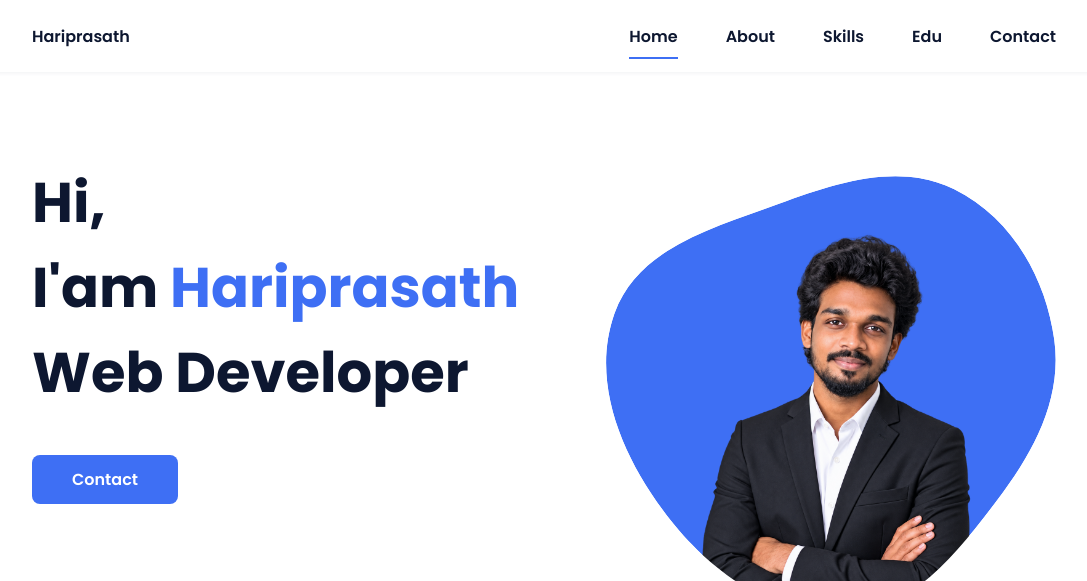
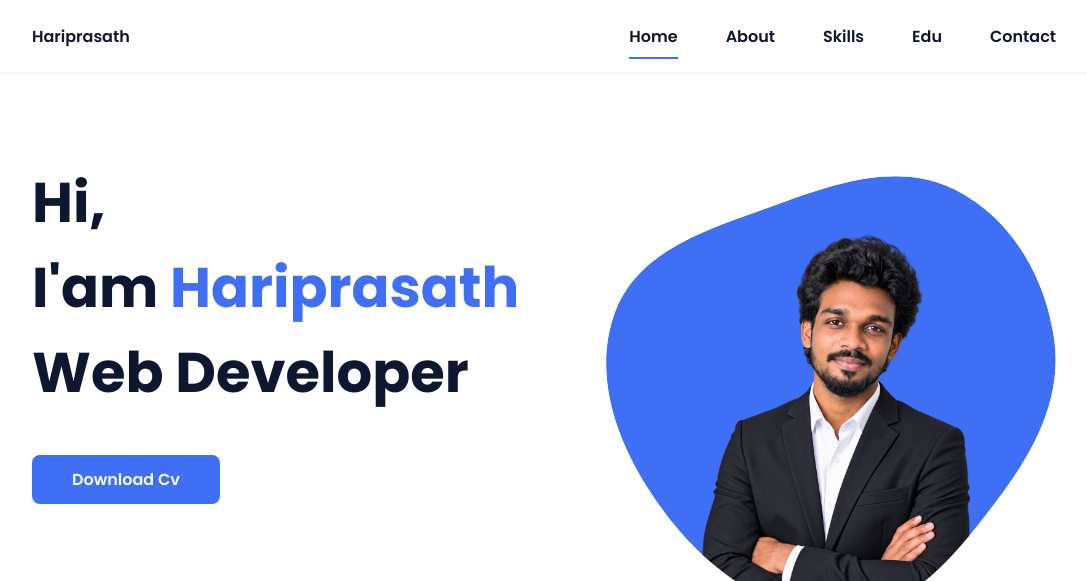
Before and after one commit to hariprasathp21/Personal-Podfolio150826, a plain HTML site: page index.html in a window 1280 px wide. Shown: the top 581 px of the page, without its empty margins (96-1183 px from the left). Drawn offline with nearby package versions, Linux system fonts and the light colour scheme.

Commit message:
podfolioproject

```diff
--- a/index (1).html
+++ b/index.html
@@ -41,7 +41,8 @@
                 <div class="home__data">
                     <h1 class="home__title">Hi,<br>I'am <span class="home__title-color">Hariprasath</span><br>Web Developer</h1>
 
-                    <a href="#" class="button">Contact</a>
+                    <a href="Sourceimages/Cv.pdf" download="Hariprasath_CV.pdf" class="button">Download Cv</a>
+
                 </div>
 
                 <div class="home__social">
```
Also changed, not shown: 1 other file.
